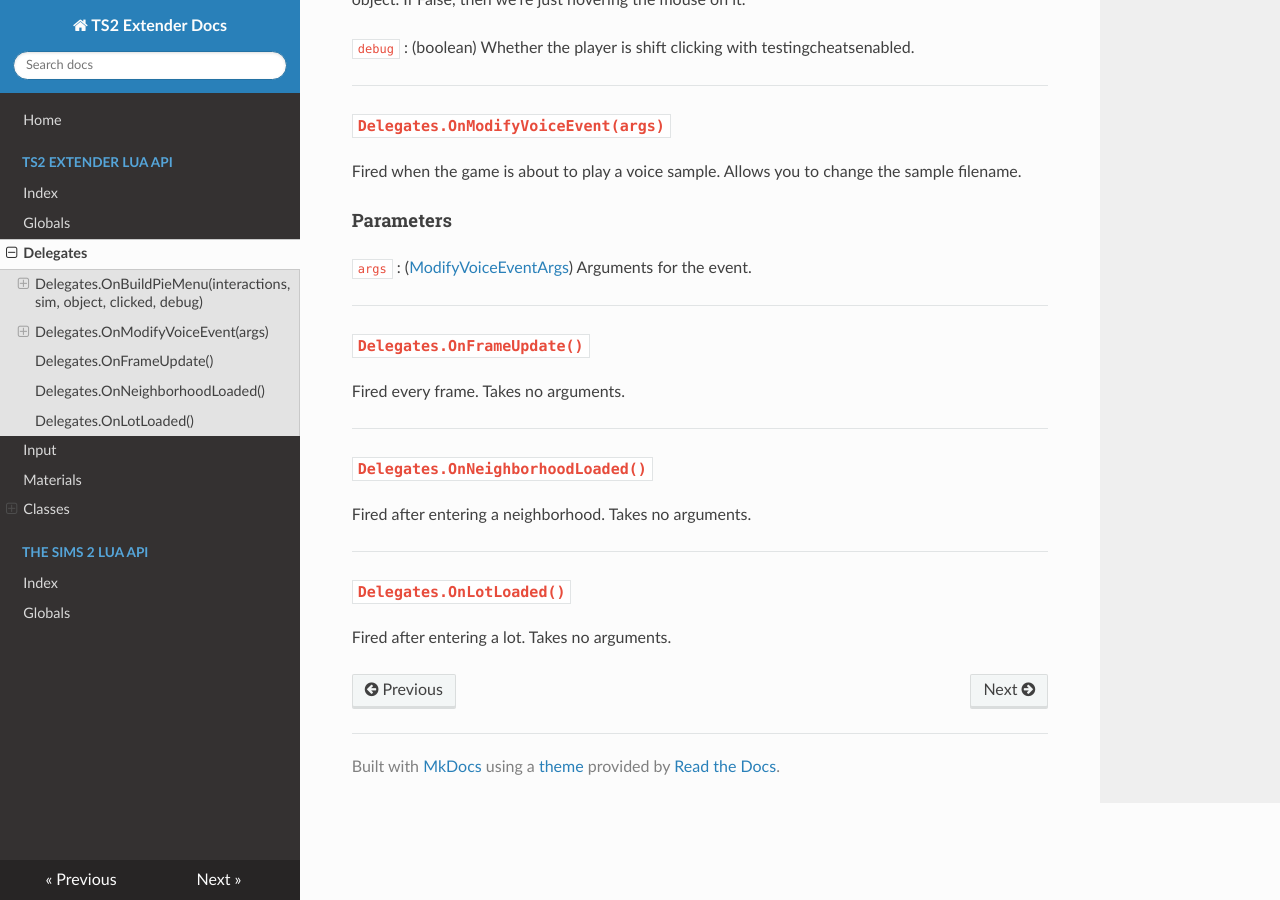
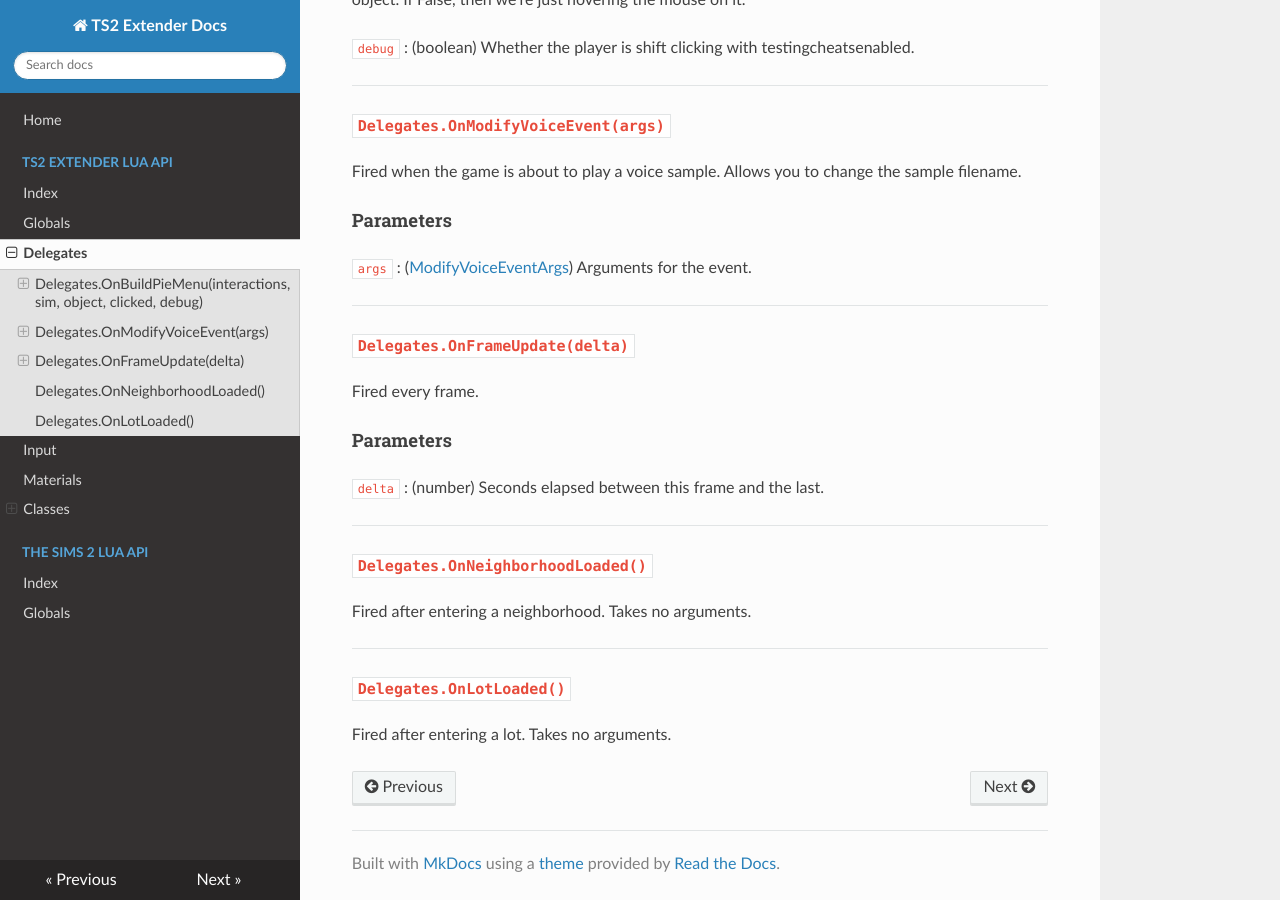
Before and after one commit to LazyDuchess/TS2-Extender-Docs, an MkDocs documentation site: the page built from docs/extenderapi/Delegates.md, in a window 1280 px wide and 900 px high, scrolled down 659 px. Built offline with MkDocs 1.6.1, drawn with Linux system fonts in a browser that asks for light colours; nearby versions of some CDN libraries.

Commit message:
document new deltatime

```diff
--- a/docs/extenderapi/Delegates.md
+++ b/docs/extenderapi/Delegates.md
@@ -38,8 +38,13 @@ Fired when the game is about to play a voice sample. Allows you to change the sa
 
 ---
 
-### `Delegates.OnFrameUpdate()`
-Fired every frame. Takes no arguments.
+### `Delegates.OnFrameUpdate(delta)`
+Fired every frame.
+
+#### Parameters
+
+`delta`
+: (number) Seconds elapsed between this frame and the last.
 
 ---
 
```
